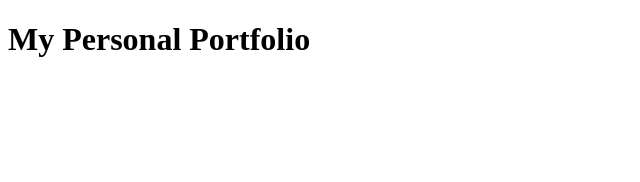
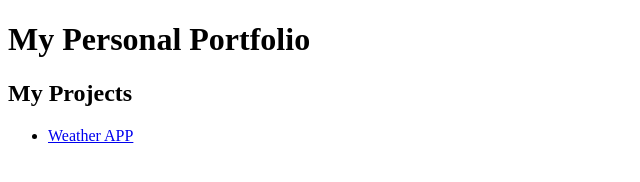
Before and after one commit to SonuNM1/sonunm1.github.io, a plain HTML site: page index.html in a window 1280 px wide. Shown: the whole page, without its empty margins (0-640 px from the left). Drawn offline with Linux system fonts and the light colour scheme.

Commit message:
My Portfolio

```diff
--- a/index.html
+++ b/index.html
@@ -7,5 +7,10 @@
 </head>
 <body>
     <h1>My Personal Portfolio</h1>
+    <H2>My Projects</H2>
+
+    <ul>
+        <li><a href="weatherproject/">Weather APP</a></li>
+    </ul>
 </body>
 </html>
```
